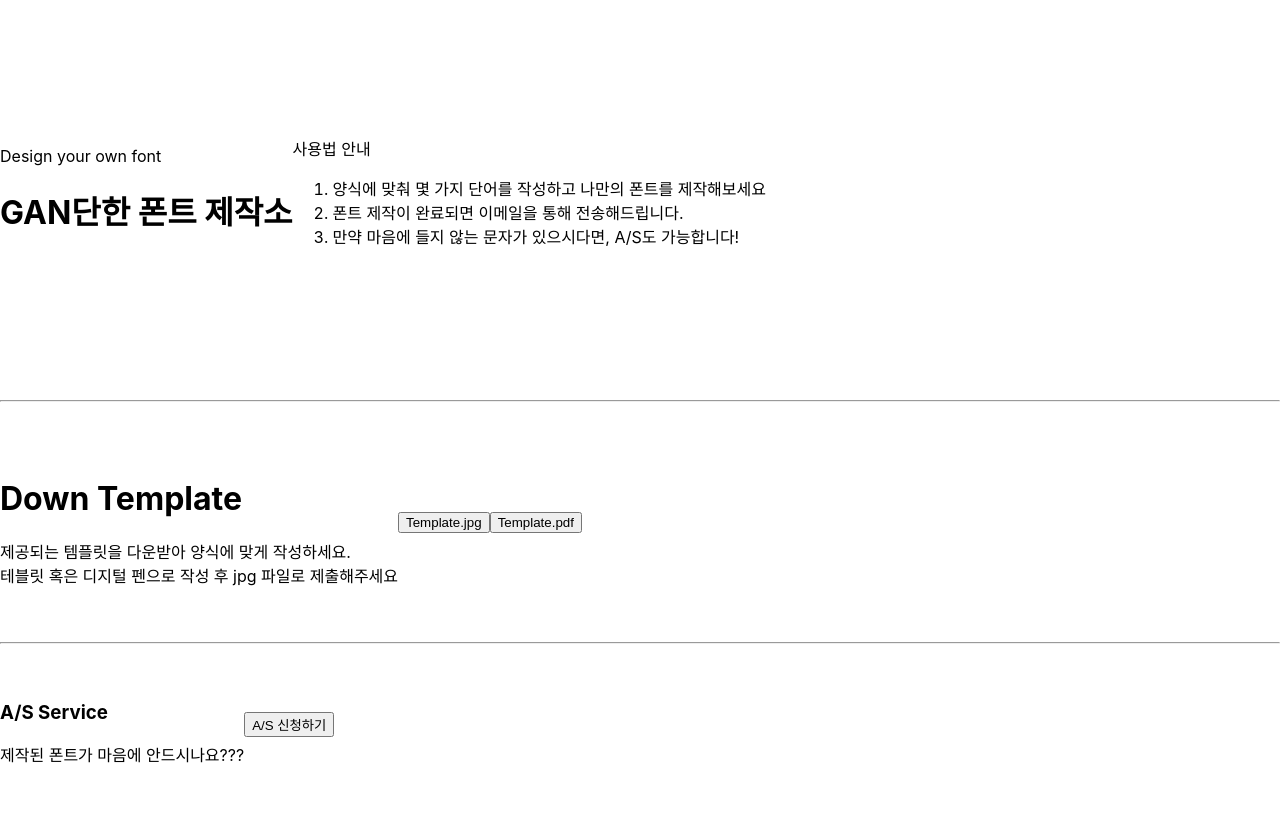
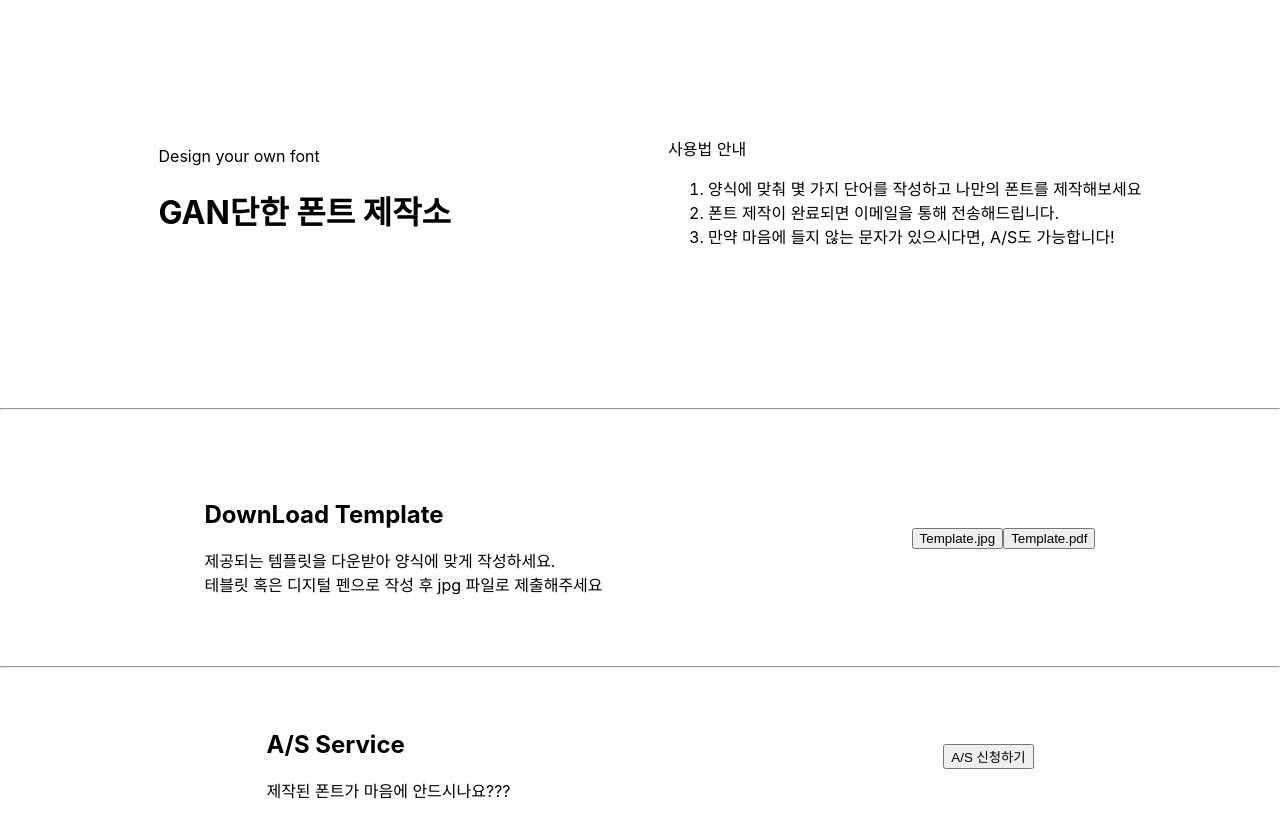
Before and after one commit to dasollee2525/Capstone-project, a React (Create React App) app: page / in a window 1280 px wide. Before the commit the page ends 804 px from the top, so only its background shows below. Built offline with nearby package versions, Linux system fonts and the light colour scheme.

Commit message:
outline1

```diff
--- a/package.json
+++ b/package.json
@@ -10,6 +10,7 @@
     "react-dom": "^17.0.2",
     "react-router-dom": "^5.3.0",
     "react-scripts": "4.0.3",
+    "styled-components": "^5.3.1",
     "web-vitals": "^2.1.1"
   },
   "scripts": {
--- a/src/App.css
+++ b/src/App.css
@@ -4,24 +4,5 @@ body,
 html,
 .outer {
   height: 100%;
+  width: 100%;
 }
-.intro {
-  display: flex;
-  height: 50%;
-  align-items: center;
-}
-
-.text {
-  display: flex;
-  height: 30%;
-  align-items: center;
-  margin: auto 0;
-}
-.footer {
-  display: flex;
-  height: 20%;
-  align-items: center;
-}
-hr {
-  margin: 0;
-}
--- a/src/App.js
+++ b/src/App.js
@@ -1,9 +1,11 @@
+import styled from "styled-components";
 import "./App.css";
 import { Route, Switch } from "react-router-dom";
 import Main from "./site/main";
 import Form1 from "./site/form-one";
 import Form2 from "./site/form-two";
 import ReD from "./site/request";
+
 function App() {
   return (
     <div className="App">
--- a/src/site/main.js
+++ b/src/site/main.js
@@ -1,14 +1,45 @@
 import React from "react";
 import { Button } from "react-bootstrap";
+import styled from "styled-components";
+const Intro = styled.div`
+  display: flex;
+  height: 50%;
+  width: 100%;
+  align-items: center;
+  justify-content: space-around;
+`;
+const Text = styled.div`
+  display: flex;
+  height: 30%;
+  width: 100%;
+  align-items: center;
+  justify-content: space-around;
+`;
+const Footer = styled.div`
+  display: flex;
+  height: 20%;
+  width: 100%;
+  align-items: center;
+  justify-content: space-around;
+`;
+
+let Lefttext = styled.div`
+  position: relative;
+  left: 30px;
+`;
+let Right = styled.div`
+  position: relative;
+  right: 10px;
+`;
 function Main() {
   return (
     <div className="outer">
-      <div className="intro">
-        <div className="title">
+      <Intro>
+        <Lefttext>
           <span>Design your own font</span>
           <h1>GAN단한 폰트 제작소</h1>
-        </div>
-        <div className="explain">
+        </Lefttext>
+        <Right>
           <div>사용법 안내</div>
           <ol>
             <li>
@@ -17,12 +48,12 @@ function Main() {
             <li>폰트 제작이 완료되면 이메일을 통해 전송해드립니다.</li>
             <li>만약 마음에 들지 않는 문자가 있으시다면, A/S도 가능합니다!</li>
           </ol>
-        </div>
-      </div>
+        </Right>
+      </Intro>
       <hr />
-      <div className="text">
-        <div className="template">
-          <h1>Down Template</h1>
+      <Text>
+        <Lefttext>
+          <h2>DownLoad Template</h2>
           <div>
             <span>제공되는 템플릿을 다운받아 양식에 맞게 작성하세요.</span>
             <br />
@@ -30,22 +61,22 @@ function Main() {
               테블릿 혹은 디지털 펜으로 작성 후 jpg 파일로 제출해주세요
             </span>
           </div>
-        </div>
-        <div className="button">
+        </Lefttext>
+        <Right>
           <Button variant="primary">Template.jpg</Button>
           <Button variant="primary">Template.pdf</Button>
-        </div>
-      </div>
+        </Right>
+      </Text>
       <hr />
-      <div className="footer">
-        <div>
-          <h3>A/S Service</h3>
+      <Footer>
+        <Lefttext>
+          <h2>A/S Service</h2>
           <span>제작된 폰트가 마음에 안드시나요???</span>
-        </div>
-        <div className="button">
+        </Lefttext>
+        <Right>
           <Button variant="primary">A/S 신청하기</Button>
-        </div>
-      </div>
+        </Right>
+      </Footer>
     </div>
   );
 }
```
Also changed, not shown: 1 other file (tests, documents, lock files or other folders).
